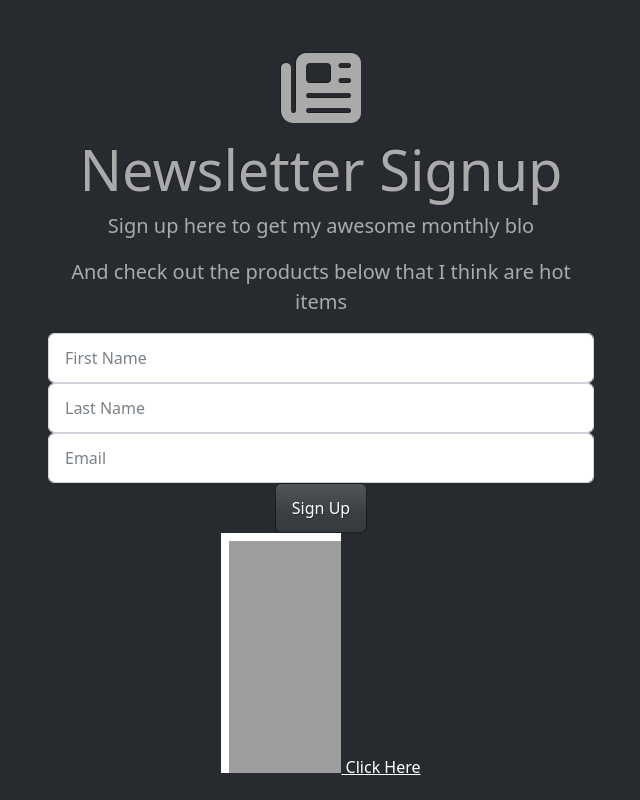
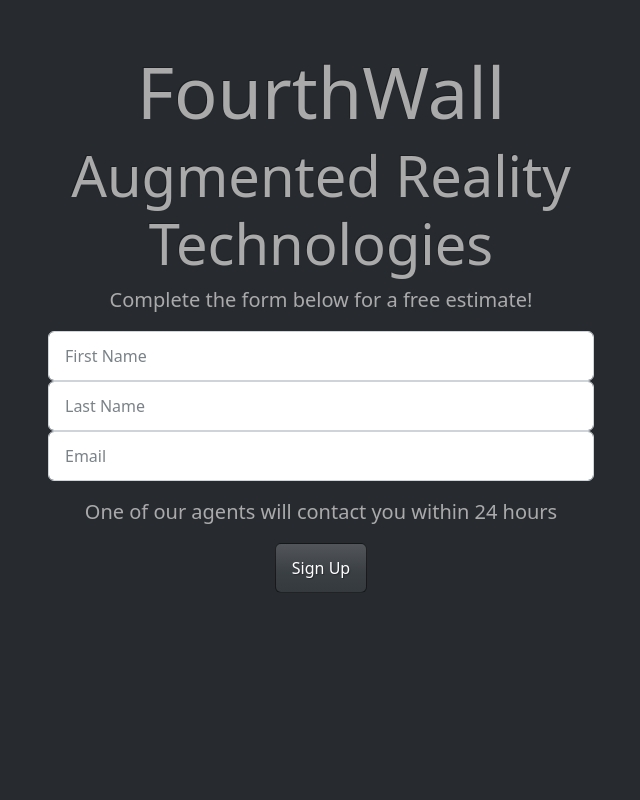
Before and after one commit to codereyes-1/mailChimpPublic, a website: page public/index.html in a window 1280 px wide. Shown: the whole page, without its empty margins (319-959 px from the left). Drawn offline with nearby package versions, Linux system fonts and the light colour scheme.

Commit message:
modify for aws

```diff
--- a/public/index.html
+++ b/public/index.html
@@ -6,61 +6,35 @@
     <meta name="viewport" content="width=device-width, initial-scale=1.0">
     <link rel="stylesheet" href="https://bootswatch.com/5/slate/bootstrap.min.css">
     <script src="https://kit.fontawesome.com/d6075b1921.js" crossorigin="anonymous"></script>
-    <title>Newsletter Signup</title>
+    <title>FourthWall</title>
 </head>
 <body>
     <div class="container">
         <section class="row mt-5 text-center">
             <div class="col-md-6 m-auto">
-                <h1><i class="fas fa-newspaper fa-2x"></i></h1>
-                <h1 class="display-4">Newsletter Signup</h1>
-                <p class="lead">
-                    Sign up here to get my awesome monthly blo
-                </p>
-                <p class="lead">
-                    And check out the products below that I think are hot items
-                </p>
+                <!-- <h1><i class="fas fa-newspaper fa-2x"></i></h1> -->
+                <h1 class="display-2">FourthWall</h1>
+                <h2 class="display-4">Augmented Reality Technologies</h2>
+                <p class="lead"> Complete the form below for a free estimate!
                 <form action="/signup" method="POST">
                     <div class="form-group">
-                        <input
-                        type="text"
-                        name="firstName"
-                        id="first-name"
-                        class="form-control"
-                        placeholder="First Name"
-                        />
+                        <input type="text" name="firstName" id="first-name" class="form-control"
+                            placeholder="First Name" />
                     </div>
                     <div class="form-group">
-                        <input
-                        type="text"
-                        name="lastName"
-                        id="last-name"
-                        class="form-control"
-                        placeholder="Last Name"
-                        />
+                        <input type="text" name="lastName" id="last-name" class="form-control"
+                            placeholder="Last Name" />
                     </div>
                     <div class="form-group">
-                        <input
-                        type="email"
-                        name="email"
-                        id="email"
-                        class="form-control"
-                        placeholder="Email"
-                        />
+                        <input type="email" name="email" id="email" class="form-control" placeholder="Email" />
                     </div>
-                    <button type="submit" class="btn btn-primary btn-block">
-                        Sign Up
-                    </button>
-                    <div class="link">
-                        <a href="https://amzn.to/3H79P9R" target="_blank">
-                            <iframe srcdoc="<iframe sandbox='allow-popups allow-scripts allow-modals allow-forms allow-same-origin' style='width:120px;height:240px;' marginwidth='0' marginheight='0' scrolling='no' frameborder='0' src='//ws-na.amazon-adsystem.com/widgets/q?ServiceVersion=20070822&OneJS=1&Operation=GetAdHtml&MarketPlace=US&source=ss&ref=as_ss_li_til&ad_type=product_link&tracking_id=affilimoney-20&language=en_US&marketplace=amazon&region=US&placement=B08QH3SGTC&asins=B08QH3SGTC&linkId=69f2d71b74389e109cdf234b2dd1f40e&show_border=true&link_opens_in_new_window=true'></iframe>"
-  style="width:120px;height:240px;">"</iframe>
-                            Click Here
-                          </a>
-                    </div>
+                    </p>
+                    <p class="lead"> One of our agents will contact you within 24 hours</p>
+                    <button type="submit" class="btn btn-primary btn-block"> Sign Up </button>
                 </form>
             </div>
         </section>
     </div>
 </body>
+
 </html>
```
Also changed, not shown: affiliate_code.txt (added, +15 -0 lines), public/fail.html (+1 -1 lines), public/success.html (+2 -2 lines), public/favicon.ico, 3 other files.
